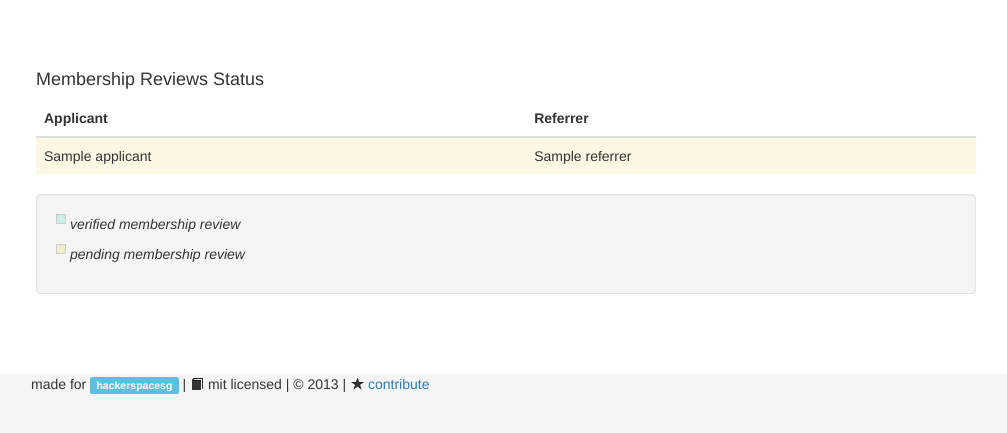
After one commit to hsgarchive/hackdo, a Django app: template hado/templates/user/pending_user.html in a window 1280 px wide. The commit adds this page. Shown: the top 433 px of the page, without its empty margins (39-1046 px from the left). Run offline with Django 3.2, Linux system fonts and the light colour scheme; the template is opened without the code that fills it: most values are stand-ins (such as "Sample title", 1, 10 or a date in 2020); some libraries are stand-ins or nearby versions.

Commit message:
Add pending user and UI fix
snap
1. Add pending_user which is for user who is inactive to view his
membership reivew status
2. fix on UI (add footer tag, center top bar icon)
3. css fix for legend
[ci skip]

```diff
--- a/hado/templates/base.html
+++ b/hado/templates/base.html
@@ -25,6 +25,7 @@
             <div id="push"></div>
             <footer id="footer">
             <div class="container">
+                {% block footer %}{% endblock %}
                 <p>made for <a href="http://hackerspace.sg/"><span class="label label-info">hackerspacesg</span></a> | <i class="icon-book"></i> mit licensed | © 2013 | <i class="icon-star"></i> <a href="https://github.com/hackerspacesg/hackdo">contribute</a></p>
             </div>
             </footer>
--- a/hado/templates/tools/top_icon.html
+++ b/hado/templates/tools/top_icon.html
@@ -1,7 +1,5 @@
 {% load staticfiles %}
-<div class="row">
-    <div class="span12 pagination-centered">
-        <img src="{% static "img/hackerspacesg-long.png" %}" title="HackerspaceSG" alt="HackerspaceSG">
-    </div>
+<div class="pagination-centered">
+    <a href="{% url 'index' %}"><img src="{% static "img/hackerspacesg-long.png" %}" title="HackerspaceSG" alt="HackerspaceSG"></a>
 </div>
 <hr/>
--- /dev/null
+++ b/hado/templates/user/pending_user.html
@@ -0,0 +1,44 @@
+{% extends 'base.html' %}
+{% load humanize%}
+{% block header %}
+{% include "tools/nav_bar.html" %}
+{% endblock header %}
+{% block content %}
+<article id="pending_user">
+<section id="membershipreviews" class="row">
+<div class="span12">
+    <header><h4>Membership Reviews Status</h4></header>
+    <table id="membershipreview_table" class="table table-striped table-hover">
+        <thead>
+            <tr>
+                <th>Applicant</th>
+                <th>Referrer</th>
+            </tr>
+        </thead>
+        <tbody>
+            {% for r in reviews %}
+            <tr class="
+                {% if r.reviewed %}
+                success
+                {% else %}
+                warning
+                {% endif %}
+                ">
+                <td>{{ r.applicant }}</td>
+                <td>{{ r.referrer }}</td>
+            </tr>
+            {% empty %}
+            <tr class="placeholder">
+                <td colspan="5">No membership reviews found</td>
+            </tr>
+            {% endfor %}
+        </tbody>
+    </table>
+    <div class="well">
+        <p><span class="legend_block success"></span> <span class="legend_text">verified membership review</span></p>
+        <p><span class="legend_block warning"></span> <span class="legend_text">pending membership review</span></p>
+    </div>
+</div>
+</section>
+</article>
+{% endblock content %}
--- a/hado/urls.py
+++ b/hado/urls.py
@@ -17,6 +17,8 @@ urlpatterns = patterns(
         name='password_reset_confirm'),
     url(r'^accounts/reset/done/$', 'django.contrib.auth.views.password_reset_complete', name='password_reset_complete'),
     url(r'^accounts/register/$', 'hado.views.register', name='register'),
+    # pending user
+    url(r'^pending_user/?$', 'hado.views.pending_user', name='pending_user'),
     # user profile
     url(r'^users/(?P<username>[a-zA-Z0-9]+)',
         'hado.views.user_profile', name='user_profile'),
--- a/static/css/style.css
+++ b/static/css/style.css
@@ -33,8 +33,17 @@ body {
 .bootstrap-datetimepicker-widget {
     background-color: #ffffff;
 }
+
+/* legend */
+.success {
+    background-color: #cdede7;
+}
+
+.warning {
+    background-color: #f2ebcd;
+}
+
 .legend_block {
-    background-color: #cdede7;
     border: 1px solid #ccc;
     height: 10px;
     width: 10px;
```
Also changed, not shown: hado/views.py (+32 -3 lines).
